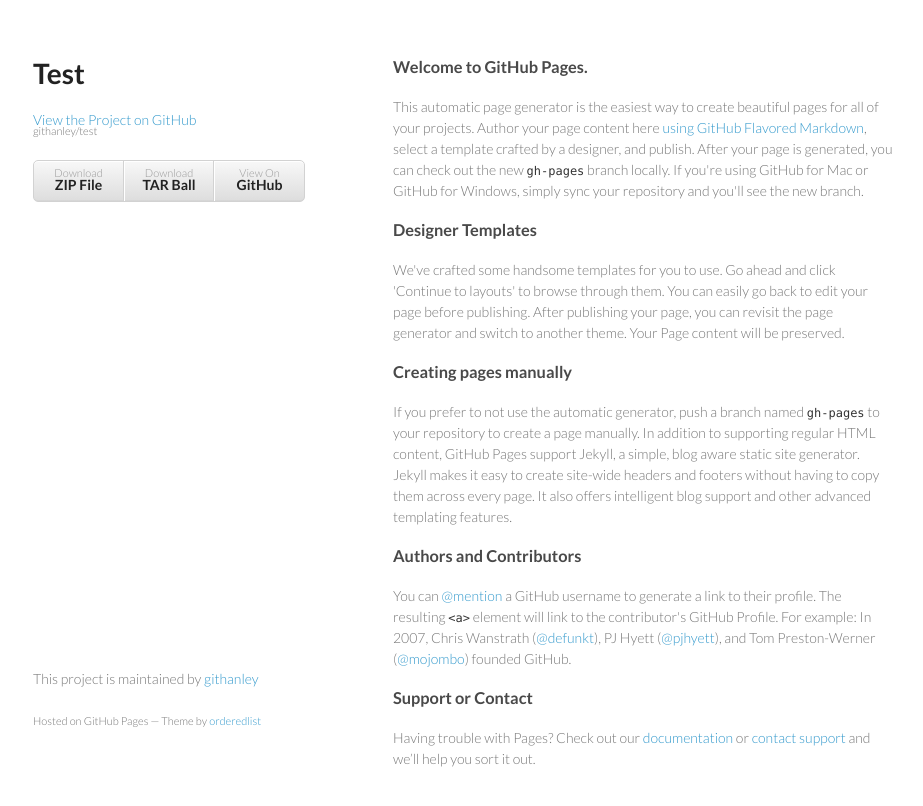
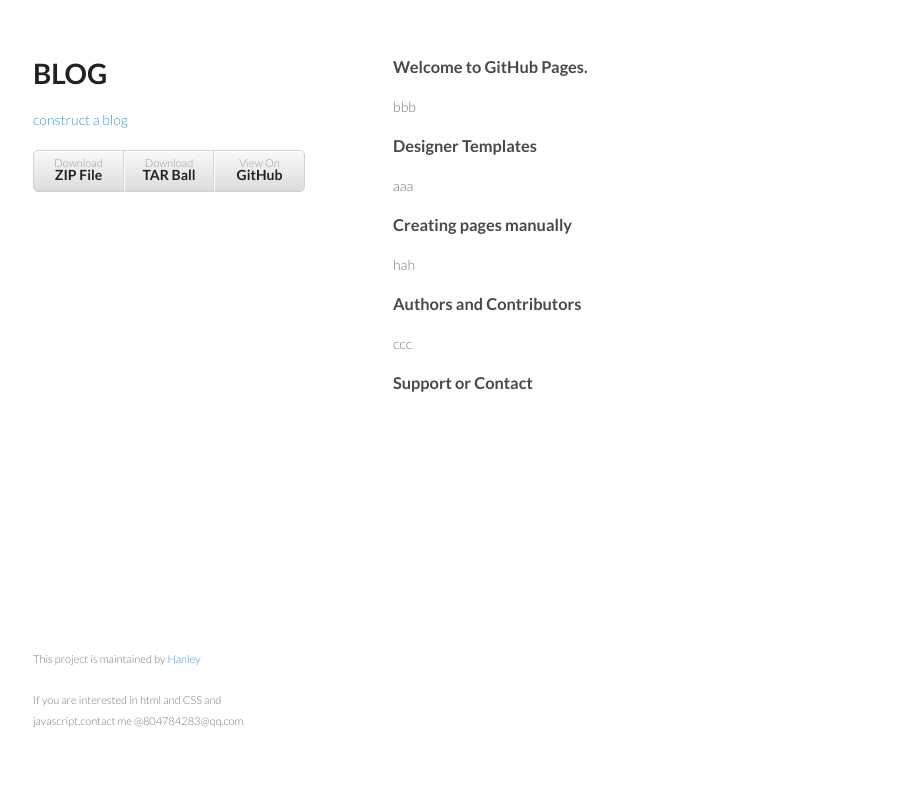
Before and after one commit to githanley/test, a plain HTML site: page index.html in a window 1280 px wide. Shown: the whole page, without its empty margins (177-1100 px from the left). Drawn offline with Linux system fonts and the light colour scheme.

Commit message:
删掉无关内容

```diff
--- a/index.html
+++ b/index.html
@@ -15,10 +15,10 @@
   <body>
     <div class="wrapper">
       <header>
-        <h1>Test</h1>
-        <p></p>
+        <h1><b>BLOG</b></h1>
 
-        <p class="view"><a href="https://github.com/githanley/test">View the Project on GitHub <small>githanley/test</small></a></p>
+
+        <p class="view"><a href="https://github.com/githanley/test">construct a blog</a></p>
 
 
         <ul>
@@ -31,31 +31,31 @@
         <h3>
 <a id="welcome-to-github-pages" class="anchor" href="#welcome-to-github-pages" aria-hidden="true"><span class="octicon octicon-link"></span></a>Welcome to GitHub Pages.</h3>
 
-<p>This automatic page generator is the easiest way to create beautiful pages for all of your projects. Author your page content here <a href="https://guides.github.com/features/mastering-markdown/">using GitHub Flavored Markdown</a>, select a template crafted by a designer, and publish. After your page is generated, you can check out the new <code>gh-pages</code> branch locally. If you're using GitHub for Mac or GitHub for Windows, simply sync your repository and you'll see the new branch.</p>
+<p>bbb</p>
 
 <h3>
 <a id="designer-templates" class="anchor" href="#designer-templates" aria-hidden="true"><span class="octicon octicon-link"></span></a>Designer Templates</h3>
 
-<p>We've crafted some handsome templates for you to use. Go ahead and click 'Continue to layouts' to browse through them. You can easily go back to edit your page before publishing. After publishing your page, you can revisit the page generator and switch to another theme. Your Page content will be preserved.</p>
+<p>aaa</p>
 
 <h3>
 <a id="creating-pages-manually" class="anchor" href="#creating-pages-manually" aria-hidden="true"><span class="octicon octicon-link"></span></a>Creating pages manually</h3>
 
-<p>If you prefer to not use the automatic generator, push a branch named <code>gh-pages</code> to your repository to create a page manually. In addition to supporting regular HTML content, GitHub Pages support Jekyll, a simple, blog aware static site generator. Jekyll makes it easy to create site-wide headers and footers without having to copy them across every page. It also offers intelligent blog support and other advanced templating features.</p>
+<p>hah </p>
 
 <h3>
 <a id="authors-and-contributors" class="anchor" href="#authors-and-contributors" aria-hidden="true"><span class="octicon octicon-link"></span></a>Authors and Contributors</h3>
 
-<p>You can <a href="https://github.com/blog/821" class="user-mention">@mention</a> a GitHub username to generate a link to their profile. The resulting <code>&lt;a&gt;</code> element will link to the contributor's GitHub Profile. For example: In 2007, Chris Wanstrath (<a href="https://github.com/defunkt" class="user-mention">@defunkt</a>), PJ Hyett (<a href="https://github.com/pjhyett" class="user-mention">@pjhyett</a>), and Tom Preston-Werner (<a href="https://github.com/mojombo" class="user-mention">@mojombo</a>) founded GitHub.</p>
+<p>ccc</p>
 
 <h3>
 <a id="support-or-contact" class="anchor" href="#support-or-contact" aria-hidden="true"><span class="octicon octicon-link"></span></a>Support or Contact</h3>
 
-<p>Having trouble with Pages? Check out our <a href="https://help.github.com/pages">documentation</a> or <a href="https://github.com/contact">contact support</a> and we’ll help you sort it out.</p>
+<p></p>
       </section>
       <footer>
-        <p>This project is maintained by <a href="https://github.com/githanley">githanley</a></p>
-        <p><small>Hosted on GitHub Pages &mdash; Theme by <a href="https://github.com/orderedlist">orderedlist</a></small></p>
+        <p><small>This project is maintained by <a href="https://github.com/githanley">Hanley</a></small></p>
+        <p><small>If you are interested in html and CSS and javascript,contact me @804784283@qq.com</small></p>
       </footer>
     </div>
     <script src="javascripts/scale.fix.js"></script>
```
